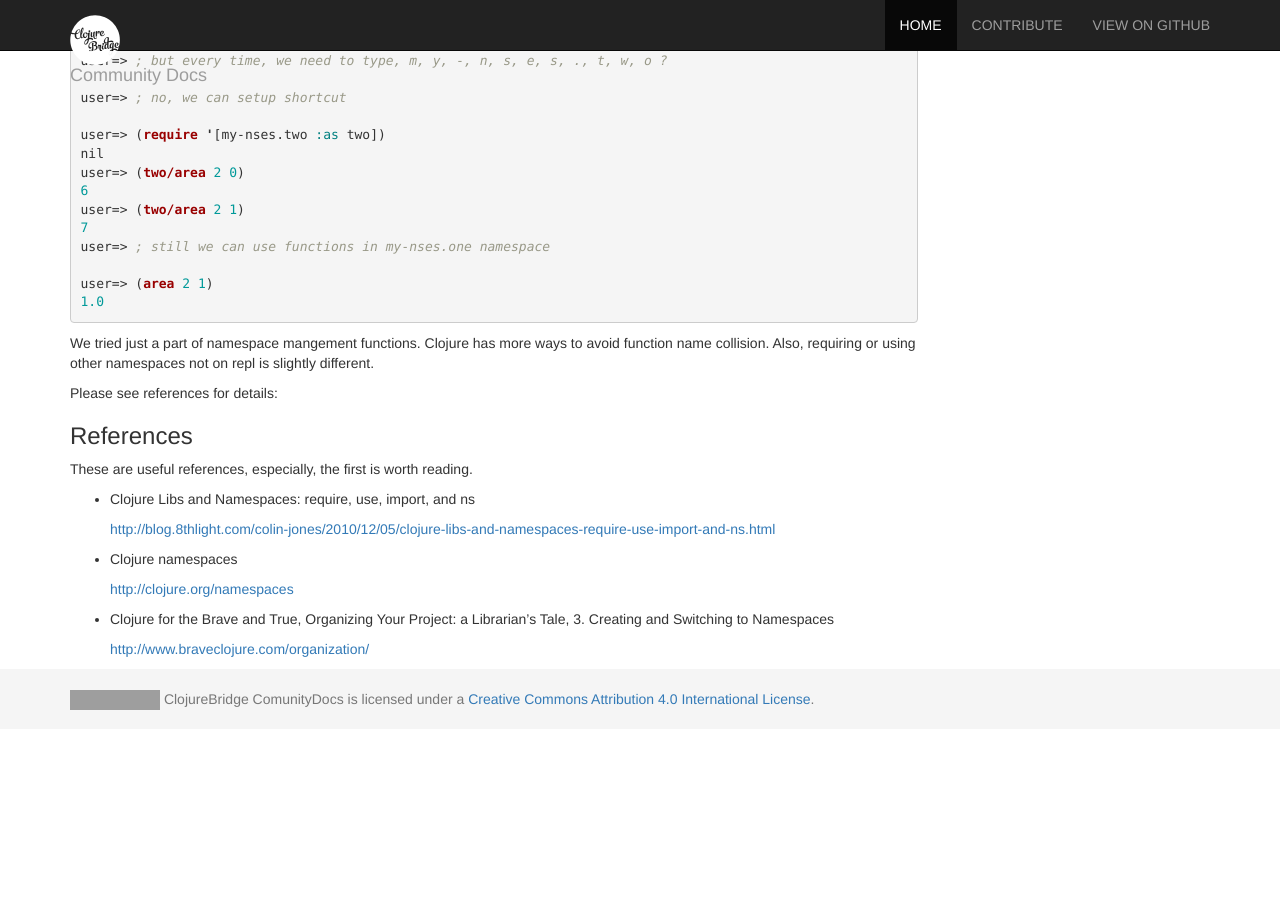
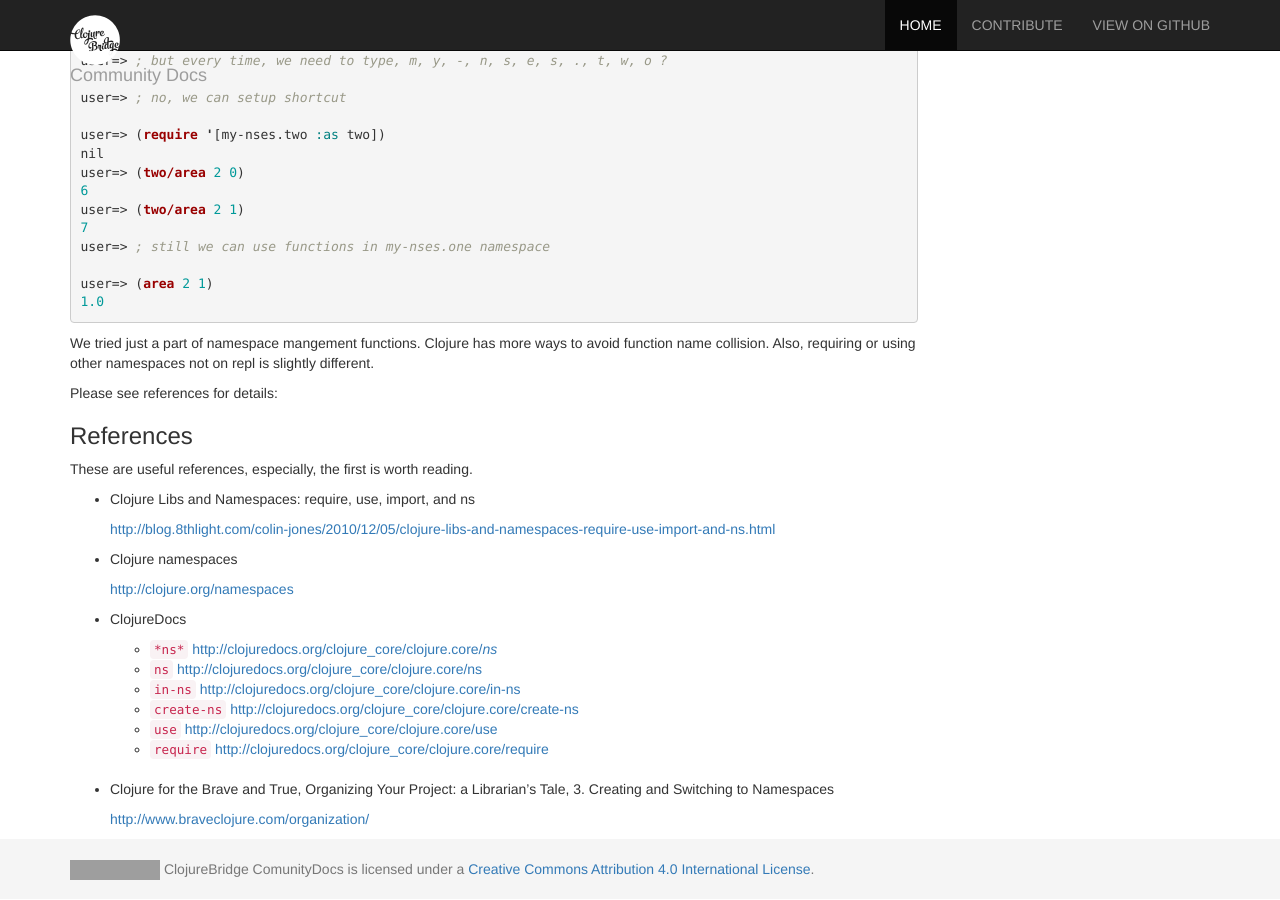
Before and after one commit to ClojureBridge/community-docs, a Jekyll site: the page built from docs/clojure/namespace.md, in a window 1280 px wide and 900 px high, scrolled down 2852 px. Built offline with Jekyll 4.4.1, drawn with Linux system fonts in a browser that asks for light colours; nearby versions of some CDN libraries; before the commit the page ends 3582 px from its top, so only the background shows below that; grey boxes are pictures that could not be loaded.

```diff
--- a/docs/clojure/namespace.md
+++ b/docs/clojure/namespace.md
@@ -187,6 +187,22 @@ These are useful references, especially, the first is worth reading.
 
   [http://clojure.org/namespaces](http://clojure.org/namespaces)
 
+- ClojureDocs
+
+  - `*ns*`
+      [http://clojuredocs.org/clojure_core/clojure.core/*ns*](http://clojuredocs.org/clojure_core/clojure.core/*ns*)
+  - `ns`
+      [http://clojuredocs.org/clojure_core/clojure.core/ns](http://clojuredocs.org/clojure_core/clojure.core/ns)
+  - `in-ns`
+      [http://clojuredocs.org/clojure_core/clojure.core/in-ns](http://clojuredocs.org/clojure_core/clojure.core/in-ns)
+  - `create-ns`
+      [http://clojuredocs.org/clojure_core/clojure.core/create-ns](http://clojuredocs.org/clojure_core/clojure.core/create-ns)
+  - `use`
+      [http://clojuredocs.org/clojure_core/clojure.core/use](http://clojuredocs.org/clojure_core/clojure.core/use)
+  - `require`
+      [http://clojuredocs.org/clojure_core/clojure.core/require](http://clojuredocs.org/clojure_core/clojure.core/require)
+<br/><br/>
+
 - Clojure for the Brave and True, Organizing Your Project: a Librarian's Tale, 3. Creating and Switching to Namespaces
 
   [http://www.braveclojure.com/organization/](http://www.braveclojure.com/organization/)
```
Also changed, not shown: docs/clojure/def.md (+1 -0 lines), docs/clojure/let.md (+4 -1 lines), docs/clojure/types.md (+7 -0 lines).
